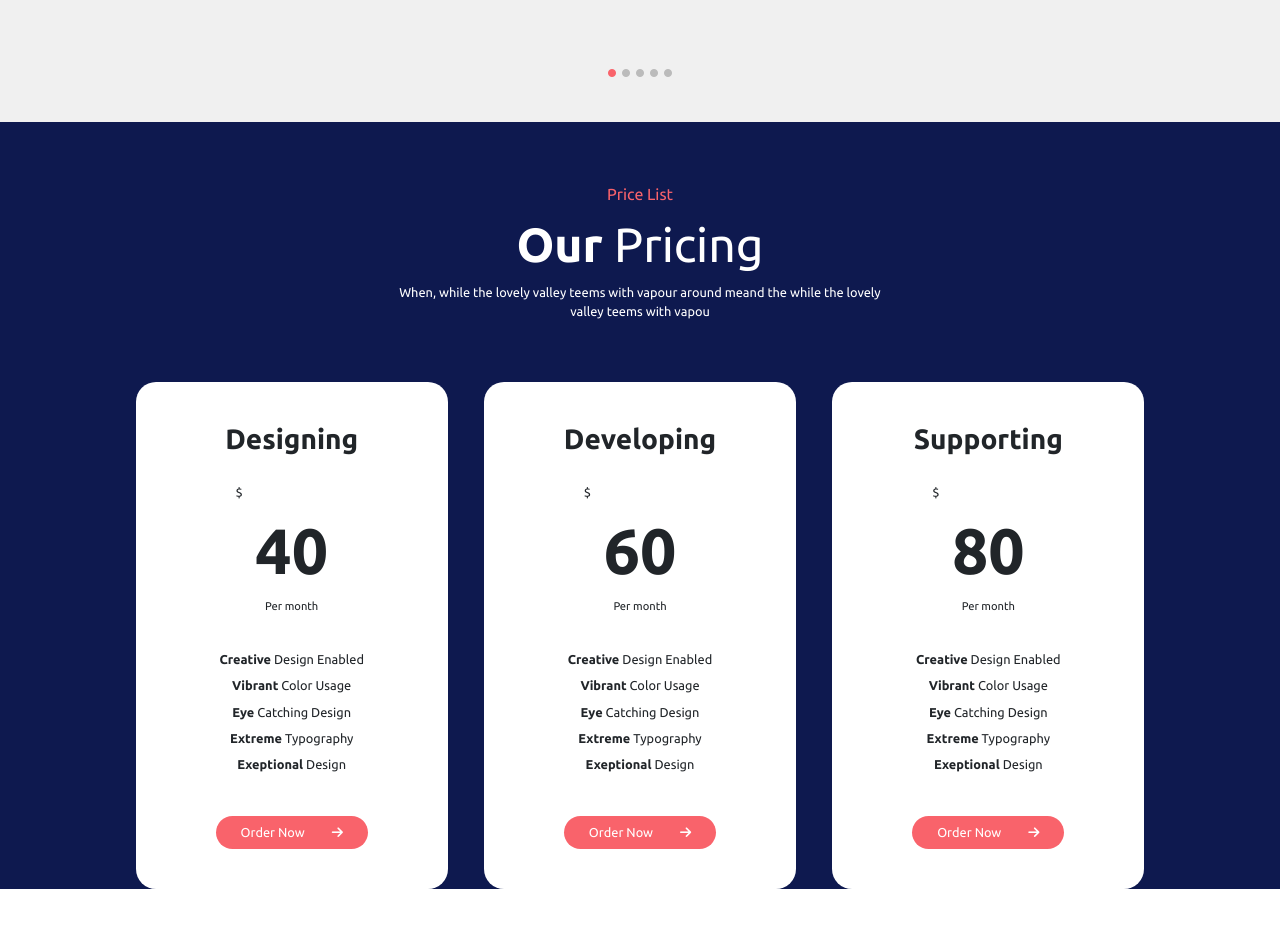
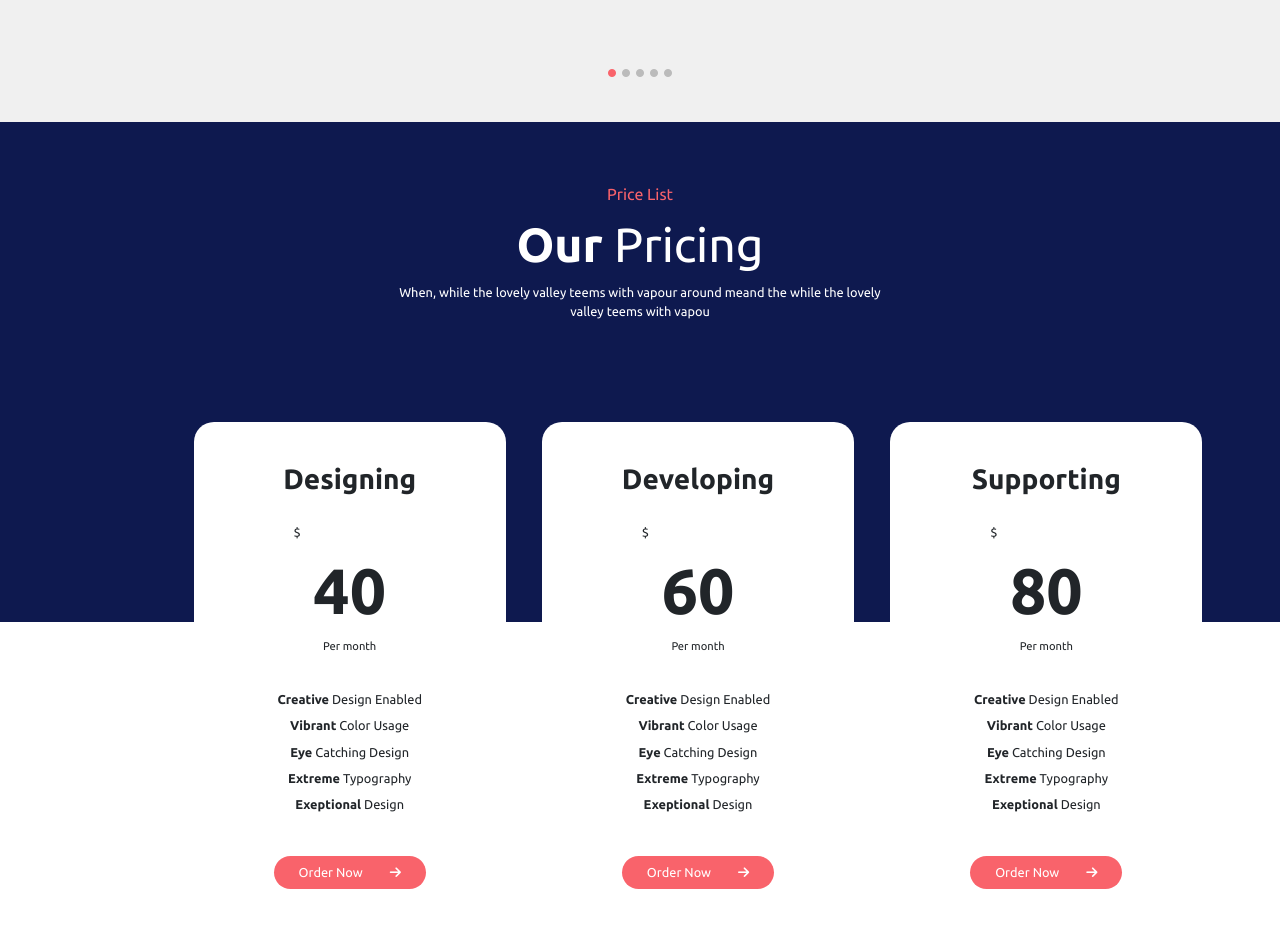
Before and after one commit to saff-it/proj-html-vuejs, a Vue app: page / in a window 1280 px wide. Shown: the part 3000-3928 px from the top of the page. Before the commit the page ends 3889 px from the top, so only its background shows below. Built offline with nearby package versions, Linux system fonts and the light colour scheme.

Commit message:
Main - fourth section/ cards absolute is set up

```diff
--- a/src/components/siteMain.vue
+++ b/src/components/siteMain.vue
@@ -343,6 +343,15 @@ section.ms_carousel-bg {
 
 .ms_pricing-bg {
     background-color: $colorBg9;
+    position: relative;
+    height: 500px;
+
+}
+
+.ms_pricing-cards-cont{
+    position: absolute;
+    top: 300px;
+    left: 10%;
 
 }
 
```
